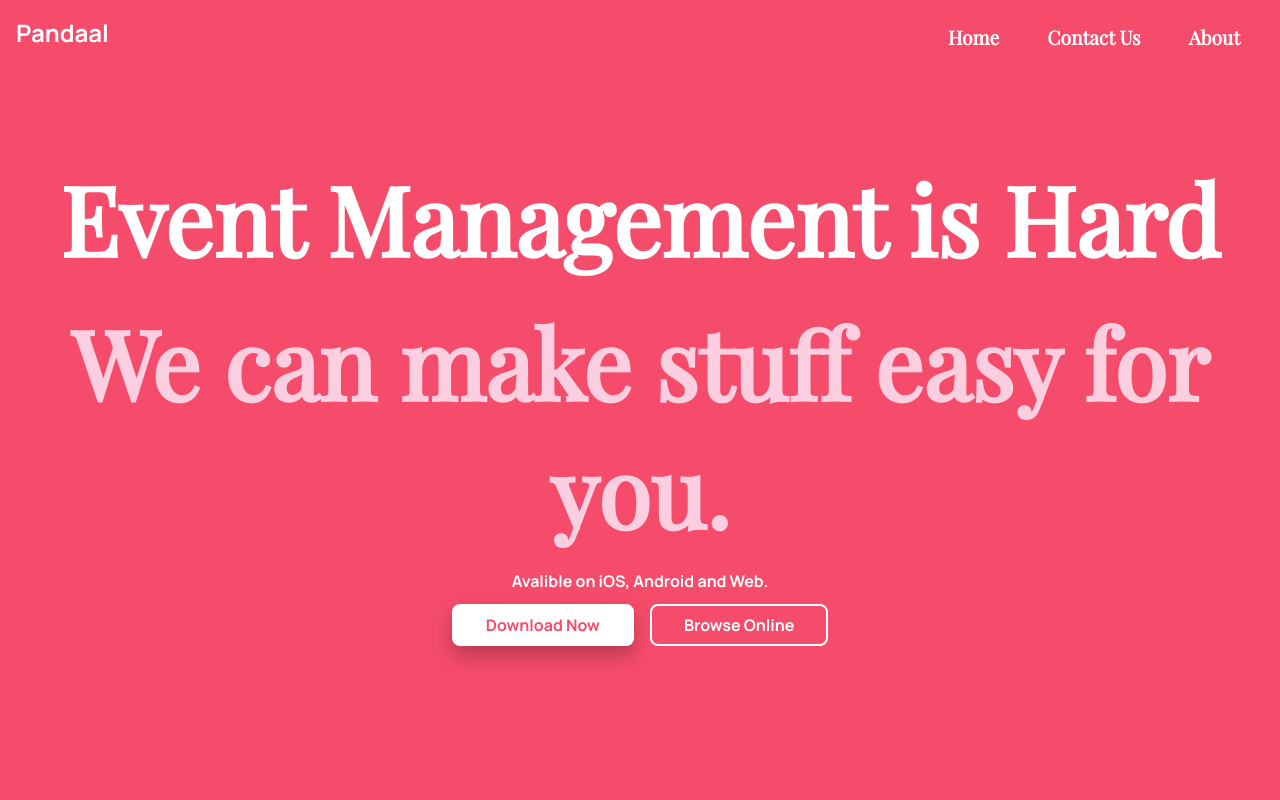
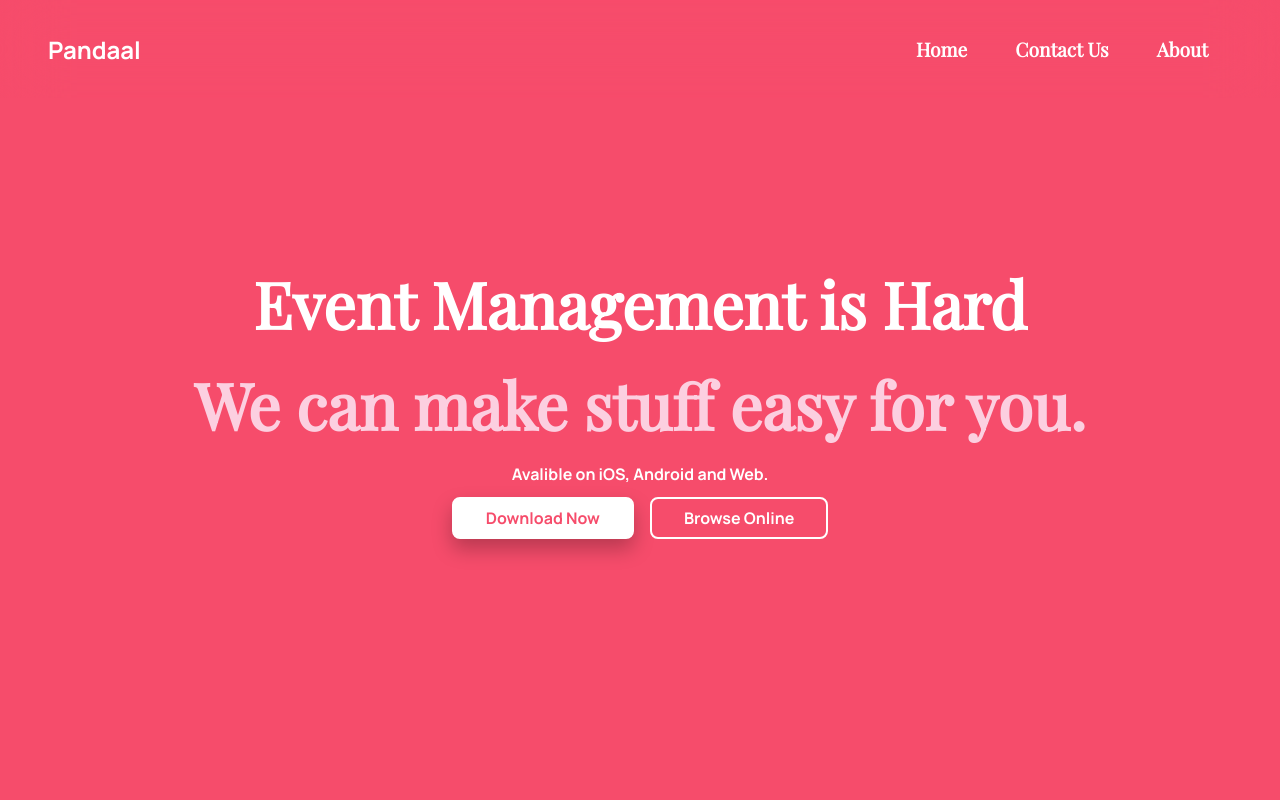
Before and after one commit to FAPractice/pandaal-website, a React (Vite) app: page / in a window 1280 px wide. Shown: the top 800 px of the page. Built offline with nearby package versions, Linux system fonts and the light colour scheme.

Commit message:
Reimplemented Header as Component

```diff
--- a/src/App.jsx
+++ b/src/App.jsx
@@ -1,16 +1,22 @@
+import { useState } from "react";
+import Header from "./views/Header";
+
 function App() {
+  const navitems = [<li>Home</li>, <li>Contact Us</li>, <li>About</li>];
+
+  const [brightness, setBrightness] = useState("light");
+
+  window.addEventListener("scroll", () => {
+    if (window.scrollY < window.innerHeight - 48) {
+      setBrightness("light");
+    } else {
+      setBrightness("dark");
+    }
+  });
+
   return (
     <div>
-      <header className="bright">
-        <nav>
-          <h1 className="logo">Pandaal</h1>
-          <ul>
-            <li>Home</li>
-            <li>Contact Us</li>
-            <li>About</li>
-          </ul>
-        </nav>
-      </header>
+      <Header navitems={navitems} brightness={brightness} />
       <section className="hero page-section">
         <h1 className="heading primary">Event Management is Hard</h1>
         <h2 className="heading secondary">We can make stuff easy for you.</h2>
--- a/src/index.scss
+++ b/src/index.scss
@@ -1,3 +1,46 @@
+@import url("https://fonts.googleapis.com/css2?family=Playfair+Display&display=swap");
+@import url("https://fonts.googleapis.com/css2?family=Manrope:wght@200;400;500;700&display=swap");
+
+$theme-color: #ffffff;
+$background-color: #f2f3f4;
+$foreground-color: #222324;
+
+$accent-color: hsl(349, 90%, 63%);
+$accent-color-light: hsl(337, 88%, 90%);
+$accent-color-dark: rgb(208, 30, 63);
+$accent-color-text-dark: #99001f;
+$accent-color-opac80: rgba(246, 76, 107, 0.8);
+
+$serif-font: "Playfair Display", serif;
+$sans-serif-font: "Manrope", sans-serif;
+
+$margin-1: 48px;
+$margin-2: 24px;
+$margin-3: 12px;
+$margin-4: 6px;
+
+$text-xs: 0.8rem;
+$text-sm: 1rem;
+$text-md: 1.2rem;
+$text-lg: 1.8rem;
+$text-xl: 2.4rem;
+$text-2xl: 4rem;
+$text-3xl: 6rem;
+$text-4xl: 8rem;
+
+$border-radius-sm: 4px;
+$border-radius-md: 8px;
+$border-radius-lg: 12px;
+$border-radius-xl: 16px;
+
+$shadow-sm: 0px 4px 8px rgba(0, 0, 0, 0.3);
+$shadow-md: 0px 10px 20px rgba(0, 0, 0, 0.25);
+$shadow-lg: 0px 16px 40px rgba(0, 0, 0, 0.25);
+
+$breakpoint-mobile: 600px;
+$breakpoint-tablet: 992px;
+$breakpoint-desktop: 1366px;
+
 body {
   margin: 0;
   font-family: -apple-system, BlinkMacSystemFont, "Segoe UI", "Roboto", "Oxygen",
@@ -11,50 +54,6 @@ code {
   font-family: source-code-pro, Menlo, Monaco, Consolas, "Courier New",
     monospace;
 }
-
-@import url("https://fonts.googleapis.com/css2?family=Playfair+Display&display=swap");
-@import url("https://fonts.googleapis.com/css2?family=Manrope:wght@200;400;500;700&family=Playfair+Display&display=swap");
-
-$serif-font: "Playfair Display", serif;
-$sans-serif-font: "Manrope", sans-serif;
-
-$theme-color: #ffffff;
-$background-color: #f2f3f4;
-$foreground-color: #222324;
-
-$text-xs: 0.8rem;
-$text-sm: 1rem;
-$text-md: 1.2rem;
-$text-lg: 1.8rem;
-$text-xl: 2.4rem;
-$text-2xl: 4rem;
-$text-3xl: 6rem;
-$text-4xl: 8rem;
-
-$accent-color: hsl(349, 90%, 63%);
-$accent-color-light: hsl(337, 88%, 90%);
-$accent-color-dark: rgb(208, 30, 63);
-$accent-color-text-dark: #99001f;
-$accent-color-opac80: rgba(246, 76, 107, 0.8);
-
-$breakpoint-mobile: 500px;
-$breakpoint-tablet: 750px;
-$breakpoint-laptop: 1000px;
-$breakpoint-desktop: 1400px;
-
-$margin-1: 48px;
-$margin-2: 24px;
-$margin-3: 12px;
-$margin-4: 6px;
-
-$border-radius-sm: 4px;
-$border-radius-md: 8px;
-$border-radius-lg: 12px;
-$border-radius-xl: 16px;
-
-$shadow-sm: 0px 4px 8px rgba(0, 0, 0, 0.3);
-$shadow-md: 0px 10px 20px rgba(0, 0, 0, 0.25);
-$shadow-lg: 0px 16px 40px rgba(0, 0, 0, 0.25);
 
 @mixin heading-styles($size) {
   // $margin: math.div($size, 4);
@@ -89,46 +88,46 @@ $shadow-lg: 0px 16px 40px rgba(0, 0, 0, 0.25);
   }
 }
 
-header {
-  display: grid;
-  padding: 1rem;
-  position: fixed;
-  top: 0px;
-  left: 0px;
-  right: 0px;
-  width: 100vw;
-  backdrop-filter: blur(1rem);
-  color: black;
-  transition: color 400ms ease-in;
+// header {
+//   display: grid;
+//   padding: 1rem;
+//   position: fixed;
+//   top: 0px;
+//   left: 0px;
+//   right: 0px;
+//   width: 100vw;
+//   backdrop-filter: blur(1rem);
+//   color: black;
+//   transition: color 400ms ease-in;
 
-  nav {
-    width: clamp($breakpoint-mobile, 100%, $breakpoint-desktop);
-    display: flex;
-    justify-content: space-between;
-    margin: auto;
-    ul {
-      width: fit-content;
-      display: flex;
-      height: auto;
-      align-items: center;
-      li {
-        list-style-type: none;
-        padding: 8px 24px;
-        cursor: pointer;
-        font-family: $serif-font;
-        font-size: 1.2rem;
-        transition: color 150ms ease-in-out;
-        &:hover {
-          color: $accent-color-light;
-        }
-      }
-    }
-  }
+//   nav {
+//     width: clamp($breakpoint-mobile, 100%, $breakpoint-desktop);
+//     display: flex;
+//     justify-content: space-between;
+//     margin: auto;
+//     ul {
+//       width: fit-content;
+//       display: flex;
+//       height: auto;
+//       align-items: center;
+//       li {
+//         list-style-type: none;
+//         padding: 8px 24px;
+//         cursor: pointer;
+//         font-family: $serif-font;
+//         font-size: 1.2rem;
+//         transition: color 150ms ease-in-out;
+//         &:hover {
+//           color: $accent-color-light;
+//         }
+//       }
+//     }
+//   }
 
-  &.bright {
-    color: white;
-  }
-}
+//   &.bright {
+//     color: white;
+//   }
+// }
 
 .hero {
   background: $accent-color;
@@ -155,7 +154,7 @@ header {
     font-size: 6rem;
     color: $accent-color-light;
   }
-  @media screen and (max-width: $breakpoint-laptop) {
+  @media screen and (max-width: $breakpoint-desktop) {
     .heading.primary {
       font-size: 4rem;
     }
@@ -229,3 +228,47 @@ header {
     }
   }
 }
+
+header {
+  width: 100vw;
+  position: fixed;
+  top: 0;
+  left: 0;
+  right: 0;
+  display: grid;
+  place-items: center;
+  backdrop-filter: blur(2rem);
+  h1 {
+    transition: color 200ms ease-in;
+  }
+  nav {
+    display: flex;
+    justify-content: space-between;
+    align-items: center;
+    width: clamp($breakpoint-mobile, 100%, $breakpoint-desktop);
+    padding: $margin-2 $margin-1;
+    ul {
+      display: flex;
+      list-style-type: none;
+      transition: color 100ms ease-in;
+      li {
+        cursor: pointer;
+        font-family: $serif-font;
+        font-size: 1.2rem;
+        padding: $margin-3 $margin-2;
+        transition: opacity 100ms ease-in;
+        &:hover {
+          opacity: 0.6;
+        }
+      }
+    }
+  }
+}
+
+section {
+  width: 100vw;
+  height: 100vh;
+  display: grid;
+  place-items: center;
+  grid-template-columns: clamp($breakpoint-mobile, 100%, $breakpoint-desktop);
+}
--- /dev/null
+++ b/src/views/Header.jsx
@@ -0,0 +1,19 @@
+const Header = ({ children, navitems, brightness }) => {
+  return (
+    <header className="bright">
+      <nav>
+        <h1
+          style={{ color: brightness === "light" ? "white" : "black" }}
+          className="logo"
+        >
+          Pandaal
+        </h1>
+        <ul style={{ color: brightness === "light" ? "white" : "black" }}>
+          {navitems}
+        </ul>
+      </nav>
+    </header>
+  );
+};
+
+export default Header;
--- /dev/null
+++ b/src/views/Section.jsx
@@ -0,0 +1,5 @@
+const Section = ({ children }) => {
+  return <section>{children}</section>;
+};
+
+export default Section;
```
Also changed, not shown: src/main.jsx (+6 -6 lines).
